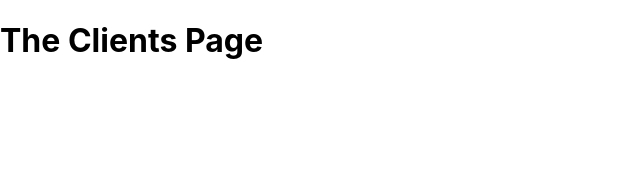
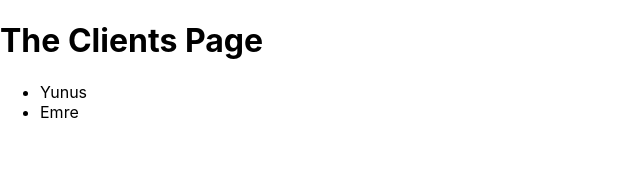
Before and after one commit to yunusemreaksu/nextjs-course-chapter-3, a Next.js app: page /clients in a window 1280 px wide. Shown: the top 172 px of the page, without its empty margins (0-640 px from the left). Built offline with nearby package versions, Linux system fonts and the light colour scheme.

Commit message:
Navigating to dynamic routes

```diff
--- a/pages/clients/index.js
+++ b/pages/clients/index.js
@@ -1,7 +1,21 @@
+import Link from "next/link";
+
 export default function ClientsPage() {
+  const clients = [
+    { id: "yunus", name: "Yunus" },
+    { id: "emre", name: "Emre" },
+  ];
+
   return (
     <div>
       <h1>The Clients Page</h1>
+      <ul>
+        {clients.map((client) => (
+          <li key={client.id}>
+            <Link href={`/clients/${client.id}`}>{client.name}</Link>
+          </li>
+        ))}
+      </ul>
     </div>
   );
 }
```
Also changed, not shown: pages/index.js (+10 -0 lines).
